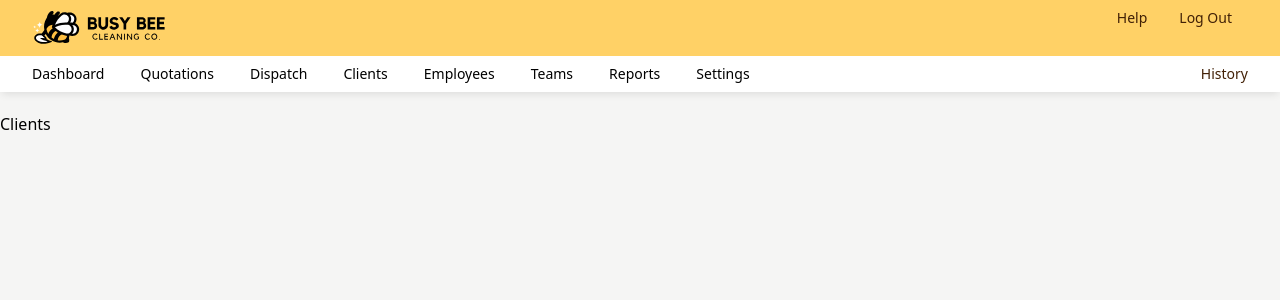
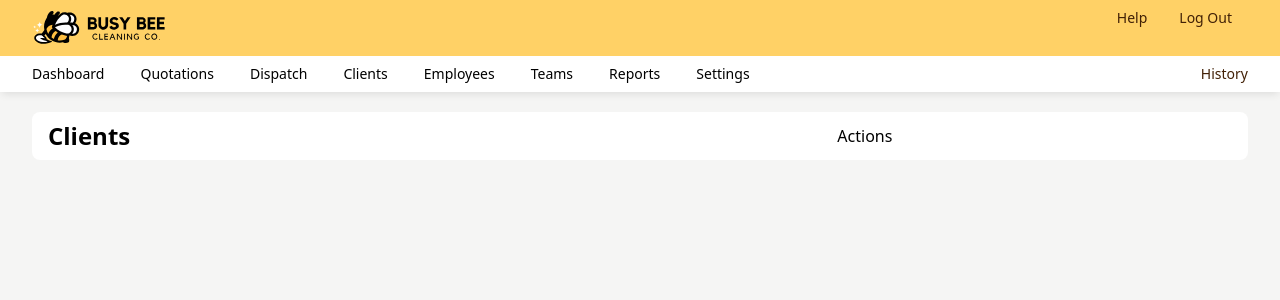
Before and after one commit to marlonsvillarama/bbcleaningco, a SvelteKit app: page /clients in a window 1280 px wide. Shown: the top 300 px of the page. Built offline with nearby package versions, Linux system fonts and the light colour scheme.

Commit message:
20250908

```diff
--- /dev/null
+++ b/src/lib/components/global/page-card-header.svelte
@@ -0,0 +1,16 @@
+<script>
+    let { children } = $props();
+</script>
+
+<div class="page-header w-full grid grid-cols-3 items-center px-4 py-2">
+    {@render children()}
+</div>
+
+<style>
+    .page-header > *:first-child {
+        justify-content: left;
+    }
+    .page-header > *:last-child {
+        justify-content: right;
+    }
+</style>
--- /dev/null
+++ b/src/lib/components/global/page-card-title.svelte
@@ -0,0 +1,9 @@
+<script>
+	let { children } = $props();
+</script>
+
+<div class="title text-2xl font-semibold">
+    {@render children()}
+</div>
+
+<style></style>
--- /dev/null
+++ b/src/lib/components/global/page-card.svelte
@@ -0,0 +1,13 @@
+<script>
+    let { children } = $props();
+</script>
+
+<div class="page-card rounded-lg bg-white w-full">
+    {@render children()}
+</div>
+
+<style>
+    .page-card {
+        padding: 0;
+    }
+</style>
--- a/src/routes/+layout.svelte
+++ b/src/routes/+layout.svelte
@@ -1,7 +1,7 @@
 <script>
 	import '../app.css';
 	import favicon from '$lib/assets/favicon.svg';
-	import AppHeader from '$lib/components/app-header.svelte';
+	import AppHeader from '$lib/components/global/app-header.svelte';
 
 	let { children } = $props();
 </script>
@@ -12,6 +12,8 @@
 
 <AppHeader />
 
-<div class="mt-28">
-	{@render children?.()}
+<div class="flex flex-1 flex-row gap-4 mt-28">
+    <div class="flex flex-col gap-4 px-8 w-full">
+		{@render children?.()}
+	</div>
 </div>
--- a/src/routes/+page.svelte
+++ b/src/routes/+page.svelte
@@ -9,15 +9,15 @@
     };
 </script>
 
-<ul>
+<!-- <ul>
     {#each data.instruments as instrument}
         <li>{instrument.name}</li>
     {/each}
 </ul>
 
-<Button variant="default" class="hover:cursor-pointer" onclick={clickButton}>Click me</Button>
+<Button variant="default" class="hover:cursor-pointer" onclick={clickButton}>Click me</Button> -->
 
-<Dialog.Root>
+<!-- <Dialog.Root>
     <Dialog.Trigger class={ buttonVariants({ variant: "secondary" }) }>Delete Profile</Dialog.Trigger>
     <Dialog.Content>
         <Dialog.Header>
@@ -29,4 +29,4 @@
             <Button class="cursor-pointer" variant="ghost">Cancel</Button>
         </Dialog.Footer>
     </Dialog.Content>
-</Dialog.Root>
+</Dialog.Root> -->
--- a/src/routes/clients/+page.svelte
+++ b/src/routes/clients/+page.svelte
@@ -1,5 +1,16 @@
-<script></script>
+<script>
+    import PageCard from "$lib/components/global/page-card.svelte";
+    import PageCardHeader from "$lib/components/global/page-card-header.svelte";
+    import PageCardTitle from "$lib/components/global/page-card-title.svelte";
+</script>
 
-Clients
+<PageCard>
+    <PageCardHeader>
+        <PageCardTitle>Clients</PageCardTitle>
+        <span></span>
+        <div class="actions">Actions</div>
+    </PageCardHeader>
+</PageCard>
 
-<style></style>
+<style>
+</style>
```
Also changed, not shown: src/lib/components/global/app-header.svelte (renamed from src/lib/components/app-header.svelte), src/lib/components/global/dash-cards.svelte (added).
